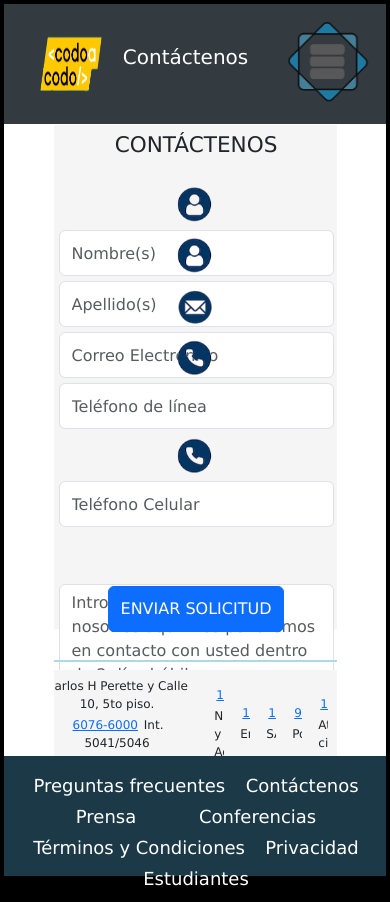
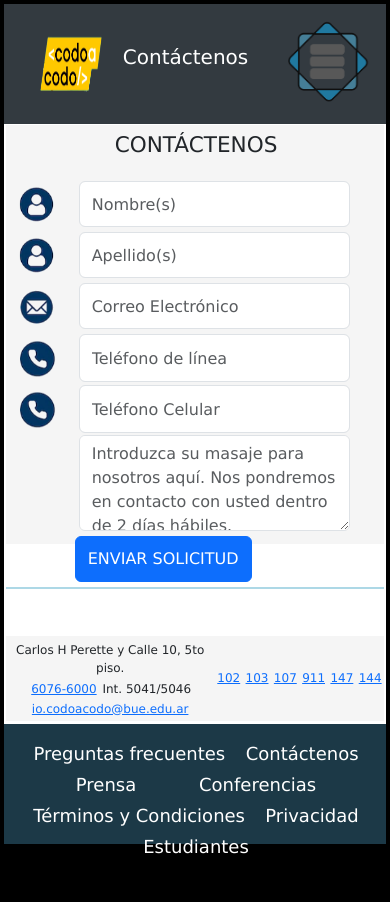
Before and after one commit to PablitoxSosa18/CaC-TPD-PDS, a plain HTML site: page contact.html in a window 390 px wide. After the commit the page ends 870 px from the top, so only its background shows below. Drawn offline with nearby package versions, Linux system fonts and the light colour scheme.

Commit message:
actualizar

```diff
--- a/contact.html
+++ b/contact.html
@@ -62,52 +62,52 @@
                         <legend class="text-center header">CONTÁCTENOS</legend>
                     </div>
                     <div class="row form-group justify-content-md-center fileForms">
-                        <div class="col-md-2 bigIcon">
+                        <div class="col-md-2 col-2 bigIcon">
                             <img src="logo_CONTACT_01.png" alt="">
                         </div>
-                        <div class="col-md-9 columForms">
+                        <div class="col-md-9 col-9 col-9 columForms">
                             <input id="fname" name="name" type="text" placeholder="Nombre(s)" class="form-control">
                         </div>
                     </div>
                     <div class="row form-group justify-content-md-center fileForms">
-                        <div class="col-md-2 bigIcon">
+                        <div class="col-md-2 col-2 bigIcon">
                             <img src="logo_CONTACT_01.png" alt="">
                         </div>
-                        <div class="col-md-9 columForms">
+                        <div class="col-md-9 col-9 columForms">
                             <input id="fname" name="name" type="text" placeholder="Apellido(s)" class="form-control">
                         </div>
                     </div>
                     <div class="row form-group justify-content-md-center fileForms">
-                        <div class="col-md-2 bigIcon">
+                        <div class="col-md-2 col-2 bigIcon">
                             <img src="logo_CONTACT_06.png" alt="">
                         </div>
-                        <div class="col-md-9 columForms">
+                        <div class="col-md-9 col-9 columForms">
                             <input id="email" name="email" type="text" placeholder="Correo Electrónico" class="form-control">
                         </div>
                     </div>
-                    <div class="row form-group justify-content-md-center fileForms">
-                        <div class="col-md bigIcon">
+                    <div class="row form-group justify-content-md-center fileForms-TELS">
+                        <div class="col-md-1 col-2 bigIcon">
                             <img src="logo_CONTACT_02.png" alt="">
                         </div>
-                        <div class="col-md-4 columForms">
+                        <div class="col-md-4 col-9 columForms-TEL">
                             <input id="phone" name="phone" type="text" placeholder="Teléfono de línea" class="form-control">
                         </div>
-                        <div class="col-md bigIcon">
+                        <div class="col-md-1 col-2 bigIcon">
                             <img src="logo_CONTACT_02.png" alt="">
                         </div>
-                        <div class="col-md-4 columForms">
+                        <div class="col-md-4 col-9 columForms-TEL">
                             <input id="phone" name="phone" type="text" placeholder="Teléfono Celular" class="form-control">
                         </div>
                     </div>
                     <div class="row form-group justify-content-md-center fileFormsArea">
-                        <div class="col-md-2 bigIcon">
+                        <div class="col-md-2 col-2 bigIcon">
                         </div>
-                        <div class="col-md-9 columForms">
-                            <textarea class="form-control" id="message" name="message" placeholder="Introduzca su masaje para nosotros aquí. Nos pondremos en contacto con usted dentro de 2 días hábiles." rows="9"></textarea>
+                        <div class="col-md-9 col-9 columForms">
+                            <textarea class="form-control" id="message" name="message" rows="3" placeholder="Introduzca su masaje para nosotros aquí. Nos pondremos en contacto con usted dentro de 2 días hábiles."></textarea>
                         </div>
                     </div>
                     <div class="row justify-content-md-center fileForms">
-                        <div class="col-md-10">
+                        <div class="col-md-10 col-10">
                             <button class="btn btn-primary" type="submit">ENVIAR SOLICITUD</button>
                         </div>
                     </div>
@@ -127,27 +127,27 @@
             </div>
 
             <div class="wpb_wrapper">
-                <p><a class="telefonos-utiles" href="tel:102">102</a></p>
+                <a class="telefonos-utiles" href="tel:102">102</a>
                 <p>Niñez y Adolescencia</p>
             </div>
             <div class="wpb_wrapper">
-                <p><a class="telefonos-utiles" href="tel:103">103</a></p>
+                <a class="telefonos-utiles" href="tel:103">103</a>
                 <p>Emergencias</p>
             </div>
             <div class="wpb_wrapper">
-                <p><a class="telefonos-utiles" href="tel:107">107</a></p>
+                <a class="telefonos-utiles" href="tel:107">107</a>
                 <p>SAME</p>
             </div>
             <div class="wpb_wrapper">
-                <p><a class="telefonos-utiles" href="tel:911">911</a></p>
+                <a class="telefonos-utiles" href="tel:911">911</a>
                 <p>Policía</p>
             </div>
             <div class="wpb_wrapper">
-                <p><a class="telefonos-utiles" href="tel:147">147</a></p>
+                <a class="telefonos-utiles" href="tel:147">147</a>
                 <p>Atención ciudadana</p>
             </div>
             <div class="wpb_wrapper">
-                <p><a class="telefonos-utiles" href="tel:144">144</a></p>
+                <a class="telefonos-utiles" href="tel:144">144</a>
                 <p>Violencia de género</p>
             </div>
         </div>
--- a/style.css
+++ b/style.css
@@ -575,7 +575,7 @@ footer {
 /* HTML LUGAR Y DATOS*/
 
 .place{
-    background-color: white;
+    background-color:rgb(97, 120, 139);
     color: white;
 
     display: grid;
@@ -593,22 +593,11 @@ footer {
 }
 
 .place .columns-IMG{
-    overflow: hidden;
-
+    overflow: visible;
+    display: flex;
+    justify-content: center;
     align-items: center;
     align-content: center;
-    margin: 0;
-    padding: 0;
-    border: 0;
-}
-
-.columns-IMG .padIMG{
-    margin: 0;
-    padding: 0;
-    border: 0;
-}
-
-.padIMG .pdateIMG{
     margin: 0;
     padding: 0;
     border: 0;
@@ -617,8 +606,6 @@ footer {
 .place .columns-TXT{
     display: inline;
     text-align: justify;
-
-    background-color:rgb(97, 120, 139);
 
     margin: 0;
     padding: 0;
@@ -819,6 +806,25 @@ footer {
     height: max-content;
 }
 
+@media screen and (max-width: 900px ) {
+
+    .new-orator {
+        background-color: white;
+        align-items: center;
+        justify-content: center;
+        text-align: center;
+
+        display: grid;
+        grid-template-rows: 15% 85%;
+        grid-template-columns: 80%;
+    }
+
+    .f-4 .form-control-file{
+        font-size: 12px;
+    }
+
+}
+
 /* HTML CONTACTOS */
 
 .contacts{
@@ -844,6 +850,10 @@ footer {
 }
 
 .fieldContact .fileForms{
+    height: 50px;
+}
+
+.fieldContact .fileForms-TELS{
     height: 50px;
 }
 
@@ -894,6 +904,80 @@ footer {
     height: max-content;
     padding: 1px;
     margin: 1px;
+}
+
+@media screen and (max-width: 900px ) {
+
+    .contacts{
+        background-color: white;
+        display: grid;
+
+        grid-template-columns: 100%;
+        grid-template-rows: 70% 15% 15%;
+
+        align-items: center;
+        justify-content: center;
+        text-align: center;
+    }
+
+    .fieldContact .fileForms-TELS{
+        height: 100px;
+    }
+
+    .fileForms-TELS .columForms-TEL{
+        height: 50px;
+    }
+
+    .fileForms-TELS .bigIcon{
+        height: 50px;
+    }
+
+    .fieldContact .fileFormsArea{
+        height: 100px;
+    }
+
+    .contacts .phones-Contact{
+        background-color: whitesmoke;
+        height: max-content;
+        width: auto;
+
+        display: flex;
+
+        justify-content: center;
+        align-items: center;
+        overflow: hidden;
+
+        padding: 1px;
+        margin: 1px;
+
+        font-size: 12px;
+    }
+
+    .tittle-Contact > p{
+        height: max-content;
+        padding: 1px;
+        margin: 1px;
+        overflow: hidden;
+    }
+
+    .phones-Contact .wpb_wrapper{
+        height: max-content;
+        display: inline;
+
+        padding: 1px;
+        margin: 1px;
+
+        justify-content: center;
+        align-items: center;
+        overflow: hidden;
+    }
+
+    .wpb_wrapper > p{
+        display: none;
+    }
+
+
+
 }
 
 /* HTML TICKETS */
@@ -1008,3 +1092,16 @@ footer {
     align-items: center;
     justify-content: center;
 }
+
+@media screen and (max-width: 900px ) {
+
+    .conference{
+        display: grid;
+        grid-template-rows: 3fr 3fr;
+        grid-template-columns: 100%;
+
+        background: linear-gradient(to left, rgb(53, 56, 74), 60%, rgb(38, 67, 51));
+    }
+
+
+}
```
Also changed, not shown: conference.html (+4 -5 lines), new_orator.html (+2 -2 lines).
